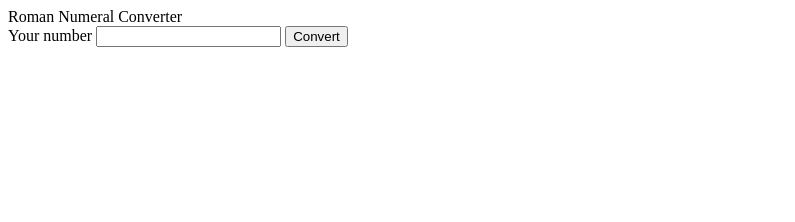
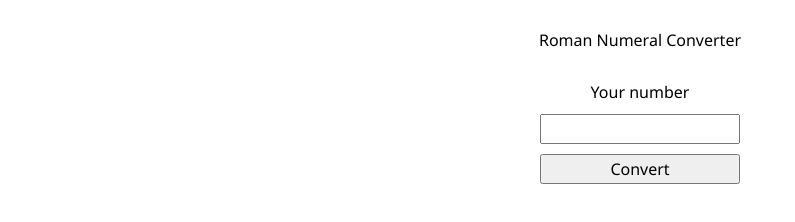
Before and after one commit to lburscheidt/roman-numeral-converter, a plain HTML site: page index.html in a window 1280 px wide. Shown: the whole page, without its empty margins (0-795 px from the left). Drawn offline with Linux system fonts and the light colour scheme.

Commit message:
feat: add style to page

```diff
--- a/index.html
+++ b/index.html
@@ -14,6 +14,7 @@
       <button id="convert-btn">Convert</button>
       <div id="output"></div>
     </main>
+<footer></footer>
     <script src="script.js"></script>
   </body>
 </html>
--- a/style.css
+++ b/style.css
@@ -0,0 +1,106 @@
+/*
+  Josh's Custom CSS Reset
+  https://www.joshwcomeau.com/css/custom-css-reset/
+*/
+
+*,
+*::before,
+*::after {
+  box-sizing: border-box;
+}
+
+* {
+  margin: 0;
+}
+
+body {
+  line-height: 1.5;
+  -webkit-font-smoothing: antialiased;
+}
+
+img,
+picture,
+video,
+canvas,
+svg {
+  display: block;
+  max-width: 100%;
+}
+
+input,
+button,
+textarea,
+select {
+  font: inherit;
+}
+
+p,
+h1,
+h2,
+h3,
+h4,
+h5,
+h6 {
+  overflow-wrap: break-word;
+}
+
+p {
+  text-wrap: pretty;
+}
+h1,
+h2,
+h3,
+h4,
+h5,
+h6 {
+  text-wrap: balance;
+}
+
+#root,
+#__next {
+  isolation: isolate;
+}
+/*reset ends*/
+
+:root {
+  font-family: "Segoe UI", Tahoma, Geneva, Verdana, sans-serif;
+}
+
+body {
+  width: 100vw;
+  height: 100vh;
+  display: flex;
+  flex-direction: column;
+  align-items: center;
+  justify-content: space-between;
+}
+
+header {
+  display: flex;
+  height: 100px;
+  width: 100%;
+  justify-content: center;
+  align-items: center;
+}
+
+main {
+  height: 100%;
+  display: flex;
+  flex-direction: column;
+  justify-content: flex-start;
+  align-items: center;
+  gap: 10px;
+}
+
+footer {
+  height: 100px;
+}
+
+input,
+button {
+  width: 200px;
+}
+
+input {
+  text-align: right;
+}
```
